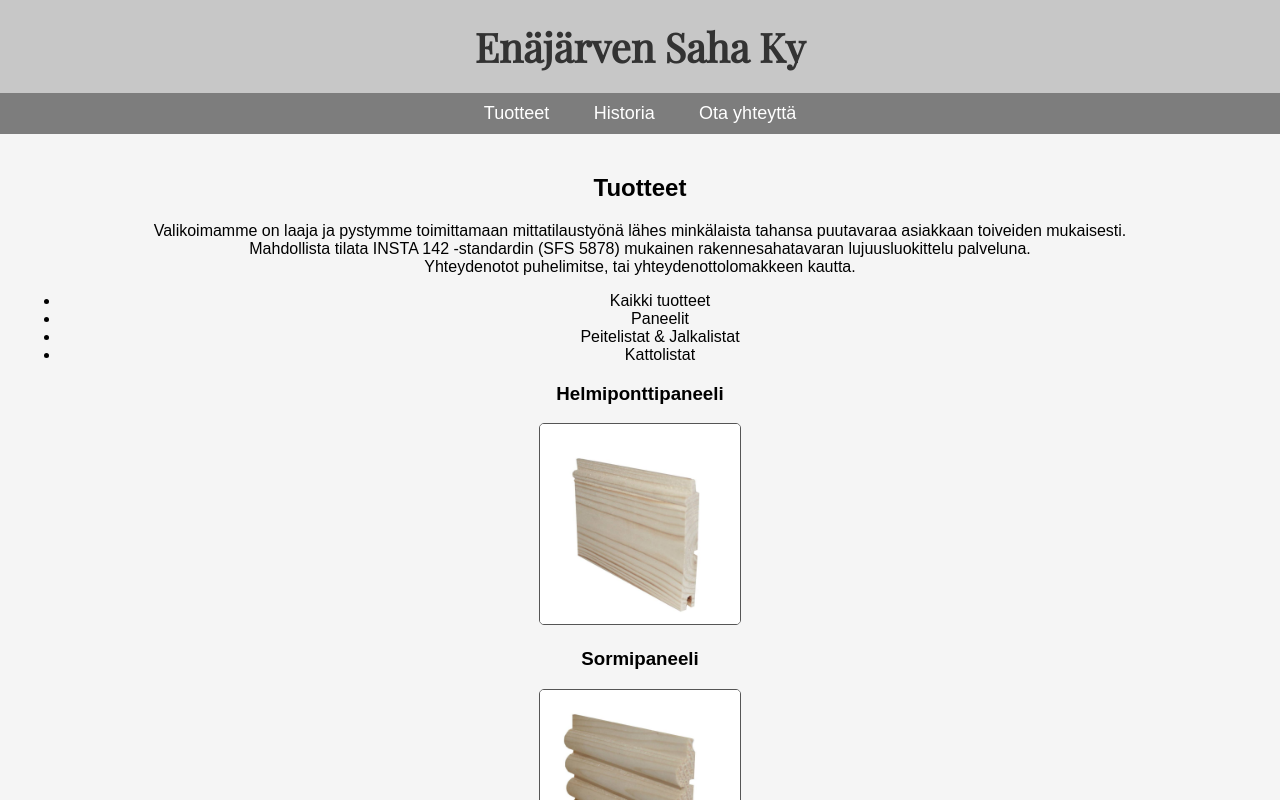
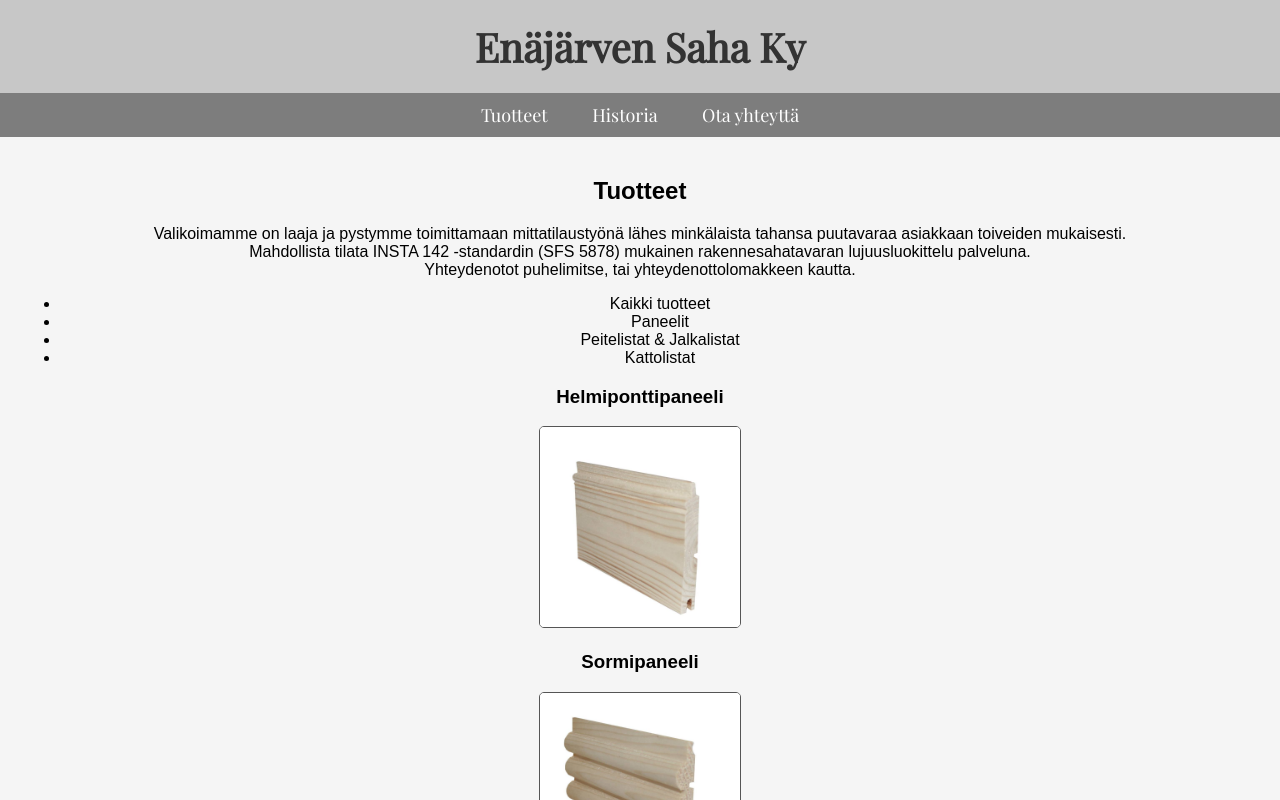
Before and after one commit to ga6bby/en-j-rvensaha, a plain HTML site: page tuotteet.html in a window 1280 px wide. Shown: the top 800 px of the page. Drawn offline with nearby package versions, Linux system fonts and the light colour scheme.

Commit message:
upd menu css

```diff
--- a/css/historia.css
+++ b/css/historia.css
@@ -39,6 +39,7 @@ nav {
 
 nav a {
     color: white;
+    font-family: 'Playfair Display', serif;
     font-size: 18px;
     margin: 0 20px;
     text-decoration: none;
--- a/css/ota-yhteytta.css
+++ b/css/ota-yhteytta.css
@@ -39,6 +39,7 @@ nav {
 
 nav a {
     color: white;
+    font-family: 'Playfair Display', serif;
     font-size: 18px;
     margin: 0 20px;
     text-decoration: none;
--- a/css/tuotteet.css
+++ b/css/tuotteet.css
@@ -39,6 +39,7 @@ nav {
 
 nav a {
     color: white;
+    font-family: 'Playfair Display', serif;
     font-size: 18px;
     margin: 0 20px;
     text-decoration: none;
```
